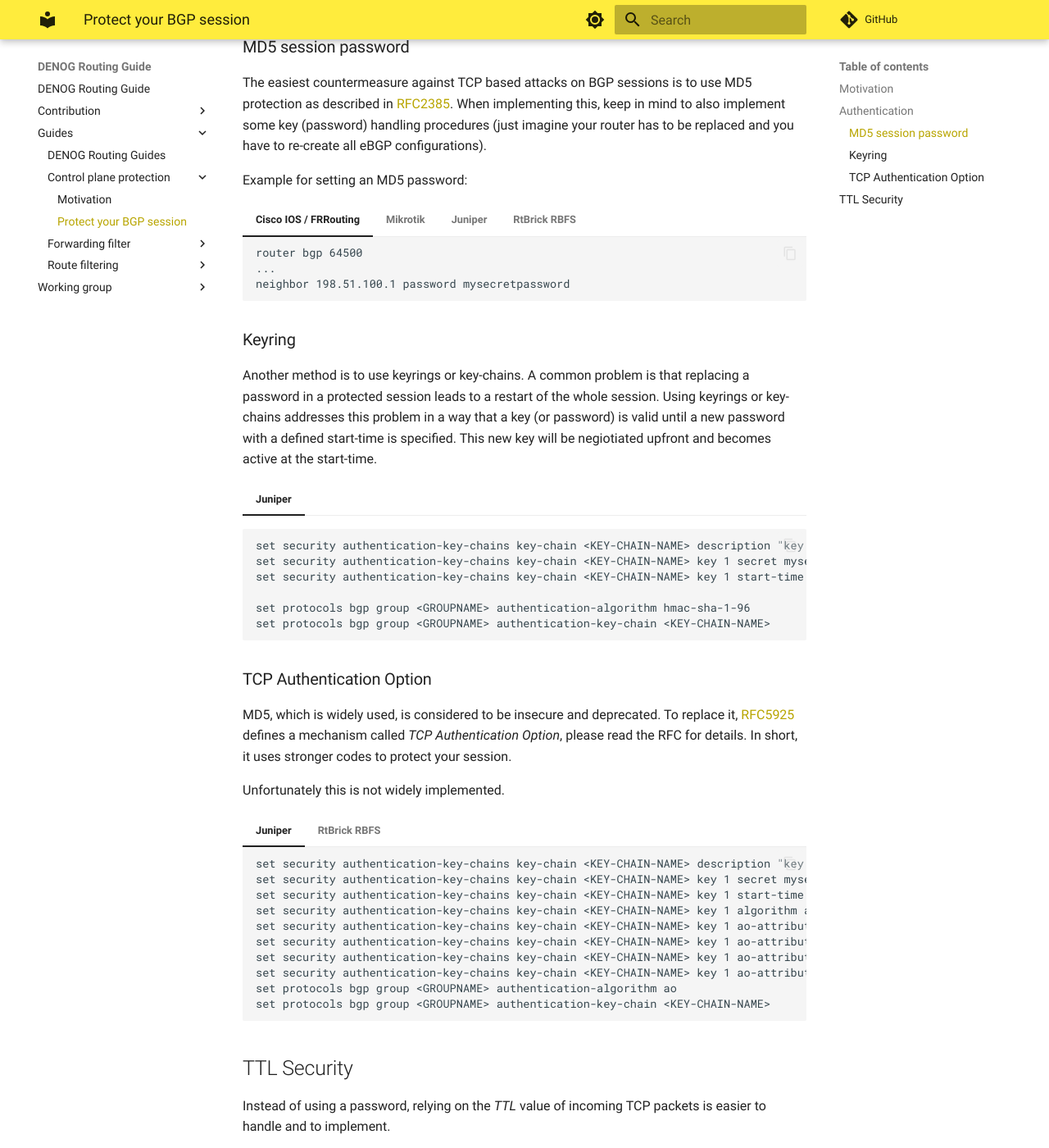
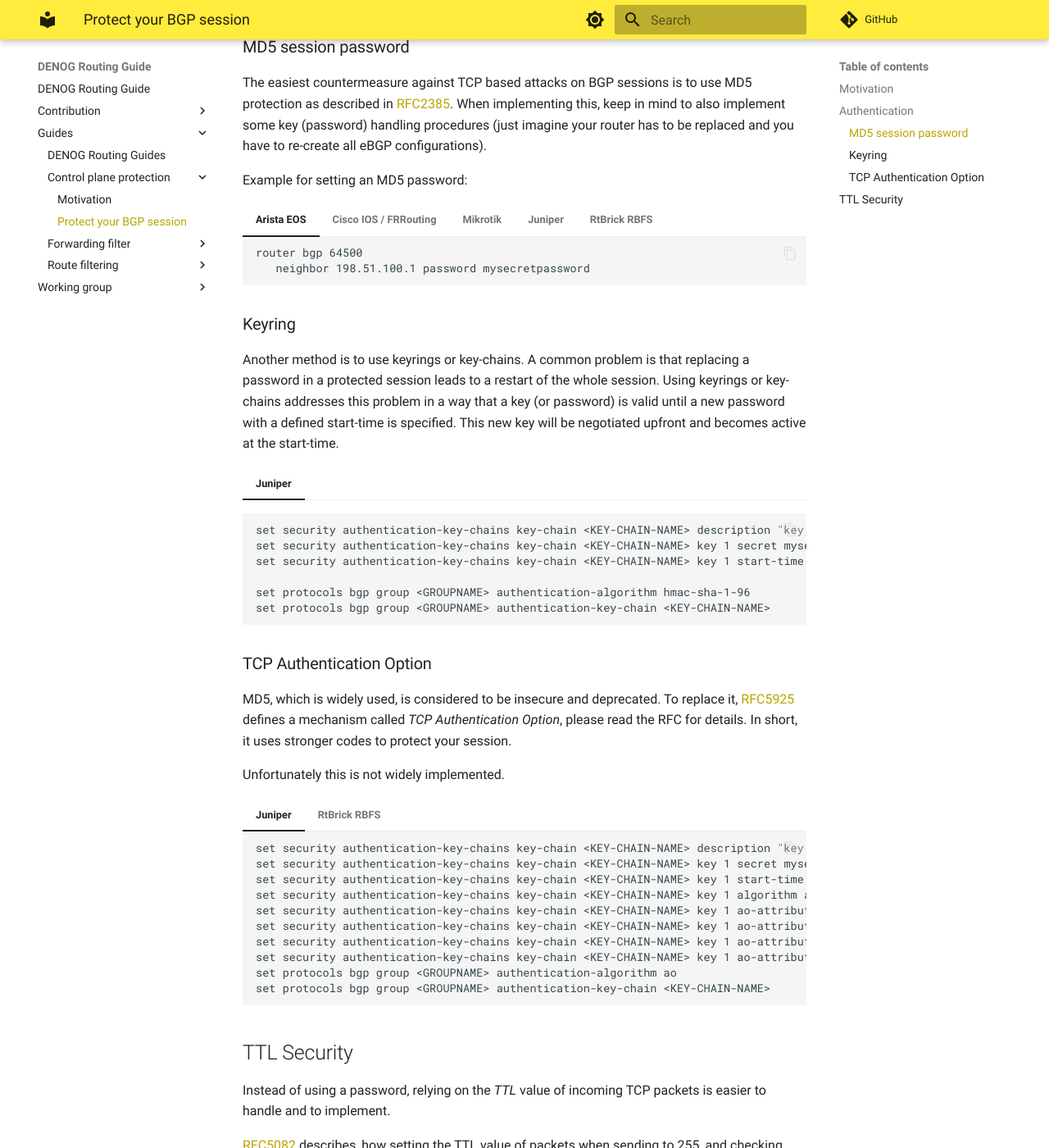
Before and after one commit to denog/routing-guide, an MkDocs documentation site: the page built from docs/guides/control_plane_protection/protect_your_bgp_session.md, in a window 1280 px wide and 1400 px high, scrolled down 356 px. Shown: the whole window at 82% size. Built offline with MkDocs 1.6.1 and Material for MkDocs 9.7.7, drawn with Linux system fonts in a browser that asks for light colours; comment, search, counter and statistics services are not loaded; some of the changed text lies outside the part shown.

````diff
--- a/docs/guides/control_plane_protection/protect_your_bgp_session.md
+++ b/docs/guides/control_plane_protection/protect_your_bgp_session.md
@@ -13,6 +13,12 @@ The easiest countermeasure against TCP based attacks on BGP sessions is to use M
 When implementing this, keep in mind to also implement some key (password) handling procedures (just imagine your router has to be replaced and you have to re-create all eBGP configurations).
 
 Example for setting an MD5 password:
+
+=== "Arista EOS"
+    ```
+    router bgp 64500
+       neighbor 198.51.100.1 password mysecretpassword
+    ```
 
 === "Cisco IOS / FRRouting"
     ```
@@ -44,7 +50,7 @@ Example for setting an MD5 password:
 
 Another method is to use keyrings or key-chains. A common problem is that replacing a password in a protected session leads to a restart of the whole session.
 Using keyrings or key-chains addresses this problem in a way that a key (or password) is valid until a new password with a defined start-time is specified.
-This new key will be negiotiated upfront and becomes active at the start-time.
+This new key will be negotiated upfront and becomes active at the start-time.
 
 === "Juniper"
    ```
@@ -77,6 +83,7 @@ Unfortunately this is not widely implemented.
     set protocols bgp group <GROUPNAME> authentication-algorithm ao
     set protocols bgp group <GROUPNAME> authentication-key-chain <KEY-CHAIN-NAME>
     ```
+
 === "RtBrick RBFS"
     ```
     set instance <INSTANCE> tcp authentication <AUTHENTICATION-ID> type AES-128-CMAC-96
@@ -97,6 +104,12 @@ This feature must be set on both ends to work - if you set it on one end only, o
 
 Configuration examples:
 
+=== "Arista EOS"
+    ```
+    router bgp 64500
+       neighbor 198.51.100.1 ttl maximum-hops 1
+    ```
+
 === "Cisco IOS classic / IOS XE / FRRouting"
     On Cisco IOS or FRRouting you configure how many hops your neighbor is away:
     ```
@@ -104,6 +117,7 @@ Configuration examples:
     ...
     neighbor 198.51.100.1 ttl-security hops 1
     ```
+
 === "Cisco IOS XR"
     On Cisco IOS XR you just configure ttl-security without an hop parameter:
     ```
@@ -111,12 +125,14 @@ Configuration examples:
     ...
     neighbor 198.51.100.1 ttl-security
     ```
+
 === "Mikrotik"
     On Mikrotik, you do not configure how many maximum hops a peer can be away, but the TTL value, which is 255 for directly adjacent peers (this is also the default value):
     ```
     add in-filter=upstream-in name=AS64496 out-filter=upstream-out \
         remote-address=198.51.100.1 remote-as=64496 ttl=255
     ```
+
 === "Juniper"
     On JunOS you configure how many hops your neighbors in a group are away:
     ```
@@ -126,6 +142,7 @@ Configuration examples:
     ```
     set protocols bgp group <GROUPNAME> neighbor 198.51.100.1 ttl 255
     ```
+
 === "RtBrick RBFS"
     TTL security is activated with the ttl-security command on a single-hop BGP session, which sets the IPv4 TTL value in packets to 255. For multihop BGP sessions, TTL security is also enabled with ttl-security, but you must additionally configure the ttl-limit to match the expected IPv4 TTL value.
     ```
````
